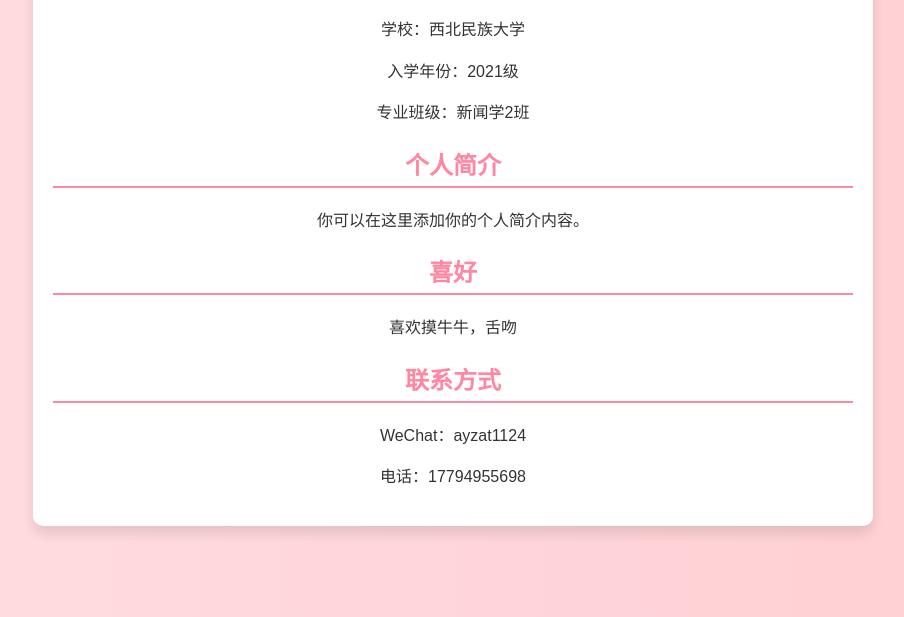
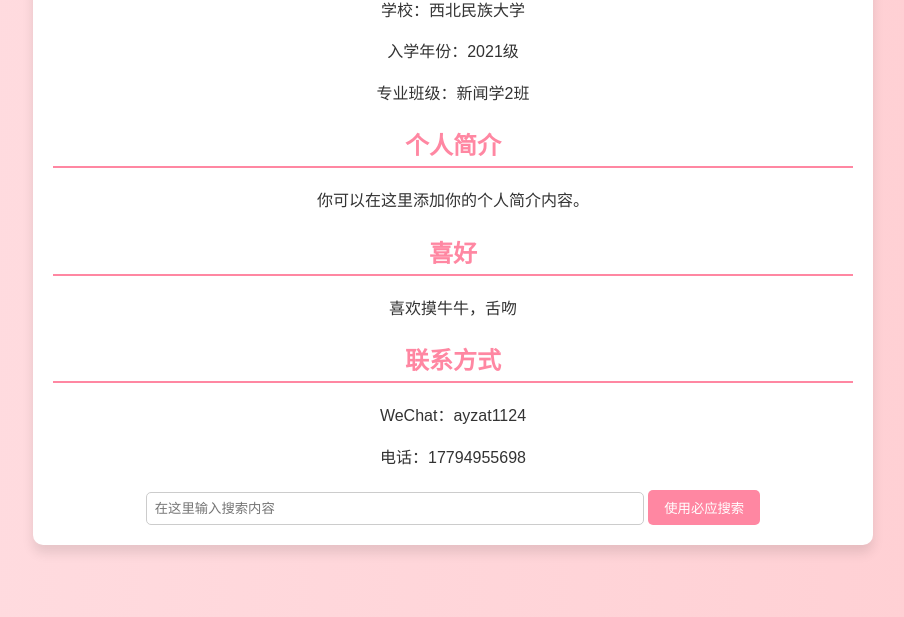
Before and after one commit to ayzatyh/317, a plain HTML site: page index.html in a window 1280 px wide. Shown: the part 183-800 px from the top of the page, without its empty margins (187-1091 px from the left). Drawn offline with Linux system fonts and the light colour scheme.

Commit message:
Update index.html

```diff
--- a/index.html
+++ b/index.html
@@ -37,6 +37,23 @@
         color: #333;
         line-height: 1.6;
     }
+    .search-form {
+        margin-top: 20px;
+    }
+    .search-input {
+        padding: 8px;
+        width: 60%;
+        border: 1px solid #ccc;
+        border-radius: 5px;
+    }
+    .search-button {
+        padding: 8px 16px;
+        background: #ff87a2;
+        color: #fff;
+        border: none;
+        border-radius: 5px;
+        cursor: pointer;
+    }
 </style>
 </head>
 <body>
@@ -55,6 +72,11 @@
         <h2>联系方式</h2>
         <p>WeChat：ayzat1124</p>
         <p>电话：17794955698</p>
+
+        <form class="search-form" action="https://www.bing.com/search" method="GET" target="_blank">
+            <input class="search-input" type="text" name="q" placeholder="在这里输入搜索内容">
+            <button class="search-button" type="submit">使用必应搜索</button>
+        </form>
     </div>
 </body>
 </html>
```
